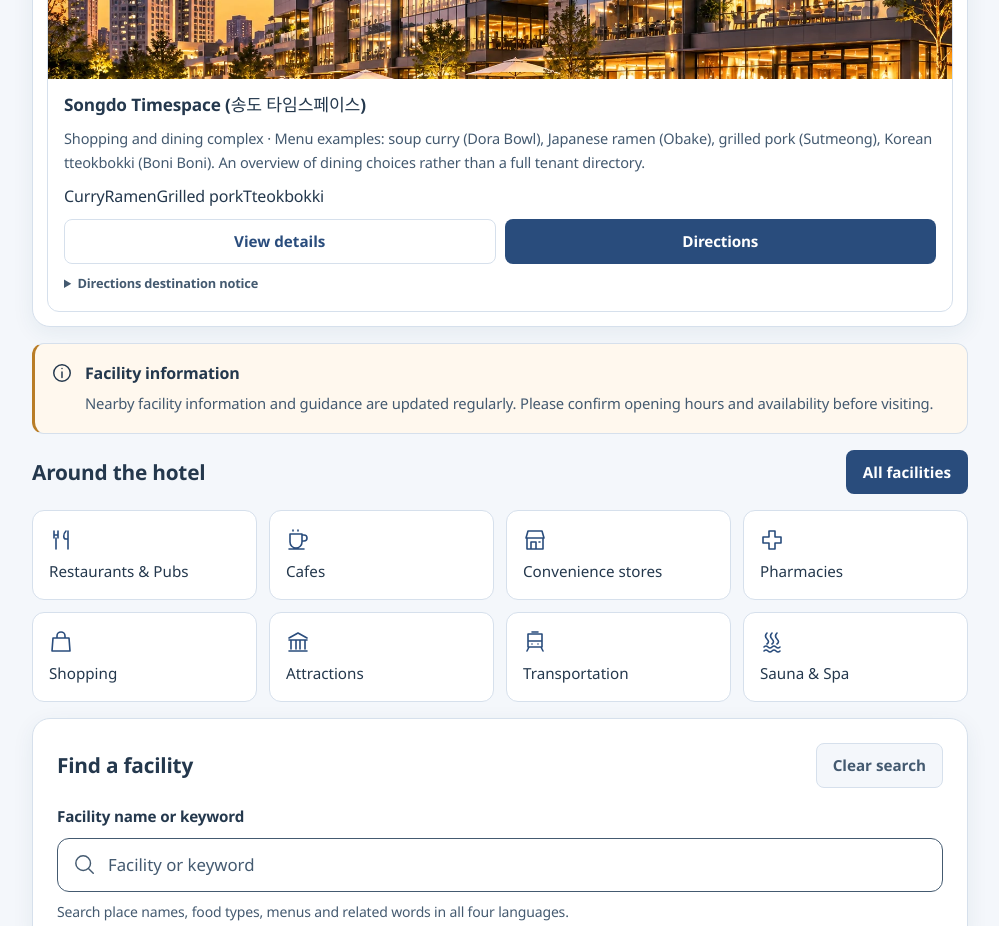
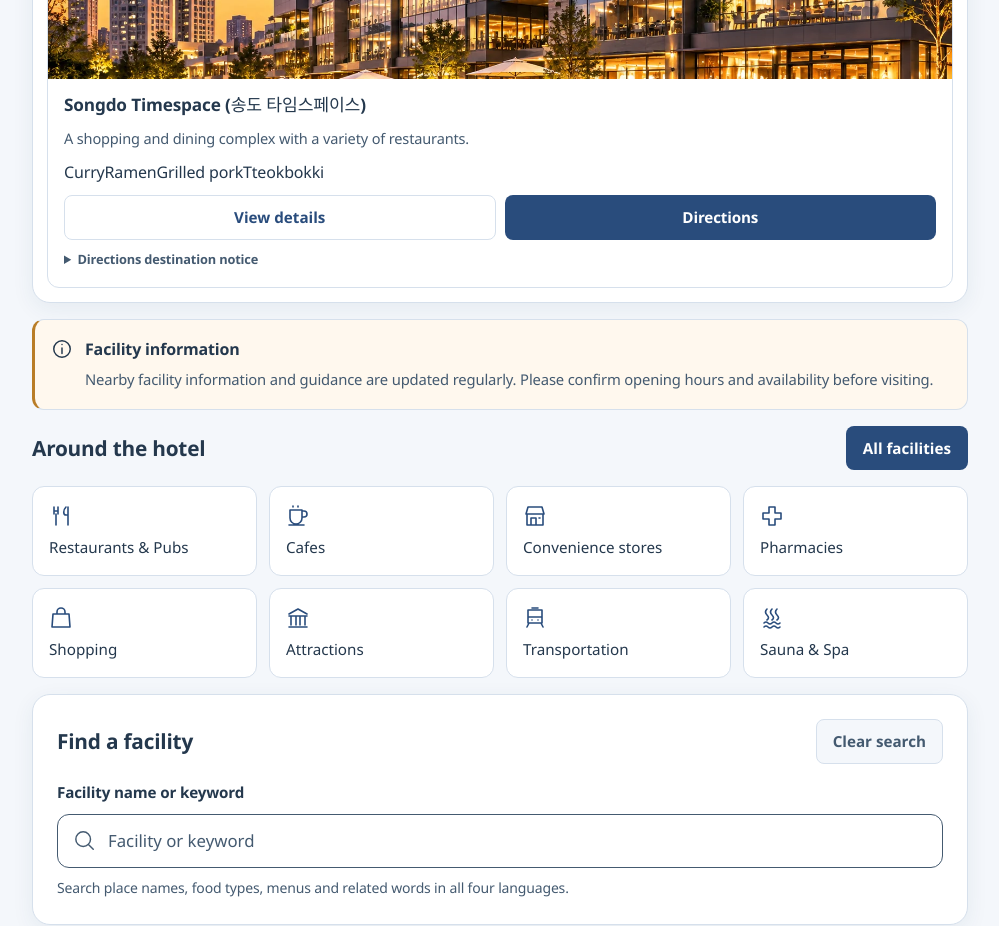
Before and after one commit to unispace1357-blip/CPH-INFORMATION-PROGRAM, a React (Vite) app: page /guest in a window 1280 px wide. Shown: the part 1580-2506 px from the top of the page, without its empty margins (140-1139 px from the left). Built offline with nearby package versions, Linux system fonts and the light colour scheme.

Commit message:
fix(guest): featured Timespace no longer shows internal data catalog note

```diff
--- a/src/components/ui/FeaturedTimespace.tsx
+++ b/src/components/ui/FeaturedTimespace.tsx
@@ -38,7 +38,7 @@
       <img className="concierge-featured-image" src={CONCIERGE_IMAGES.timespace} alt="" width="690" height="192" loading="lazy" decoding="async" />
       <div className="concierge-featured-body">
         <h3>{translated.name}</h3>
-        <p className="concierge-featured-description">{translated.description}</p>
+        <p className="concierge-featured-description">{compact ? translated.description : guestFacilityPresentation(facility, language).summary}</p>
         {!compact && <div className="concierge-featured-tags" aria-label={m.ui.description}>
           {MENU_TAGS[language].map(tag => <span key={tag}>{tag}</span>)}
         </div>}
```
